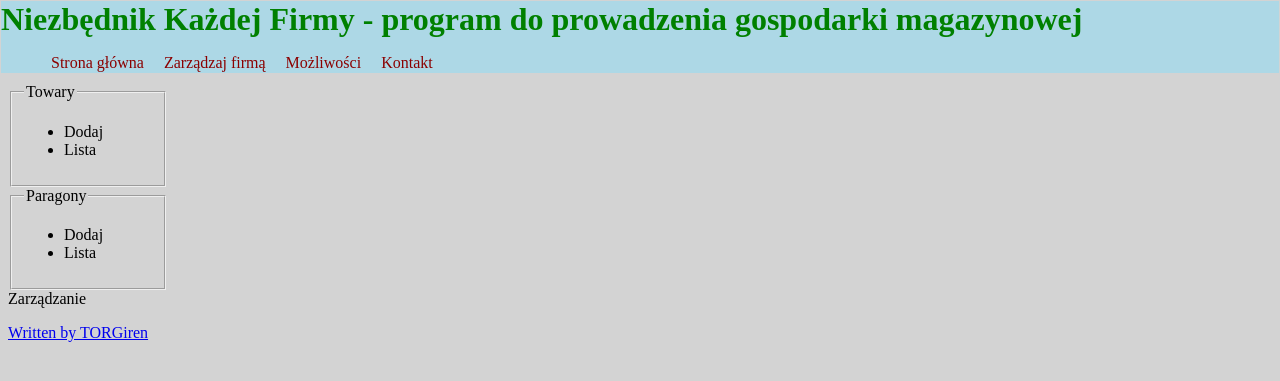
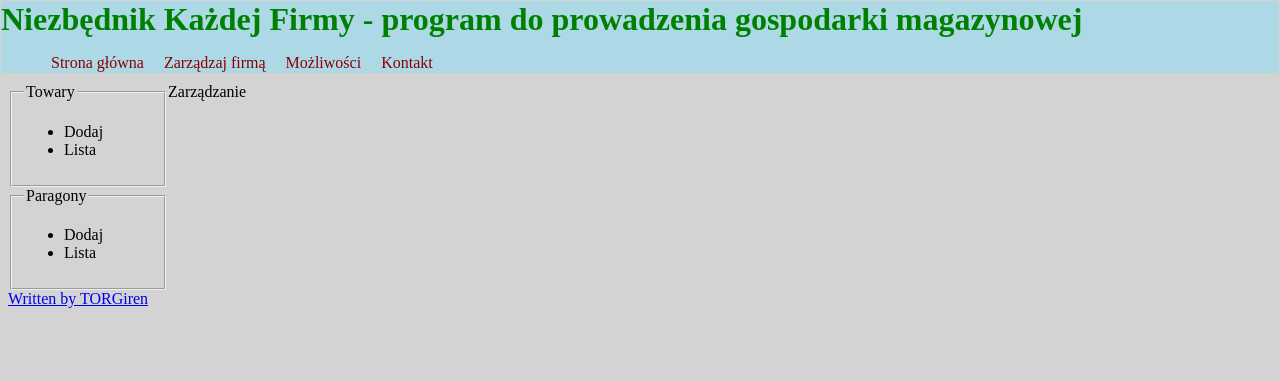
Before and after one commit to torgiren/NKF, a Django app: template templates/manage.html in a window 1280 px wide. Shown: the top 381 px of the page. Run offline with Django 3.2, Linux system fonts and the light colour scheme; the template is opened without the code that fills it, so the values that code supplies are empty; parts of the project's set-up code (start-up, migrations or seed data) failed here and were passed over.

Commit message:
mała poprawa z floatem menu w manage

```diff
--- a/media/styles.css
+++ b/media/styles.css
@@ -43,13 +43,14 @@ nav a
 	color: white;
 	background: blue;
 }
-article
+footer
 {
 	clear: both;
 }
 #manage_menu
 {
 	width:10em;
+	float:left;
 }
 .vert_menu li:hover
 {
--- a/templates/manage.html
+++ b/templates/manage.html
@@ -19,7 +19,9 @@
 </fieldset>
 {% endblock %}
 </nav>
+<article>
 {% block manage_content %}
 Zarządzanie
 {% endblock %}
+<article>
 {% endblock %}
```
